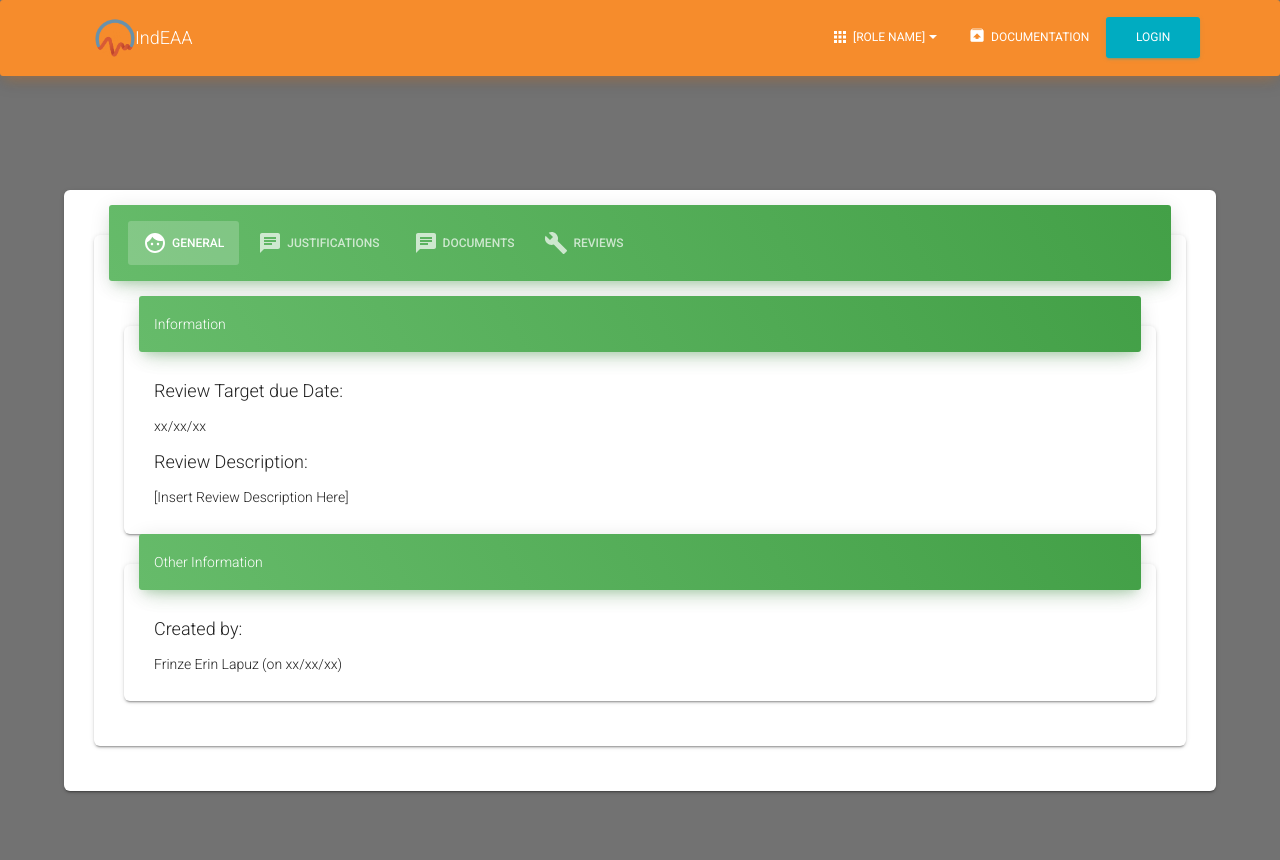
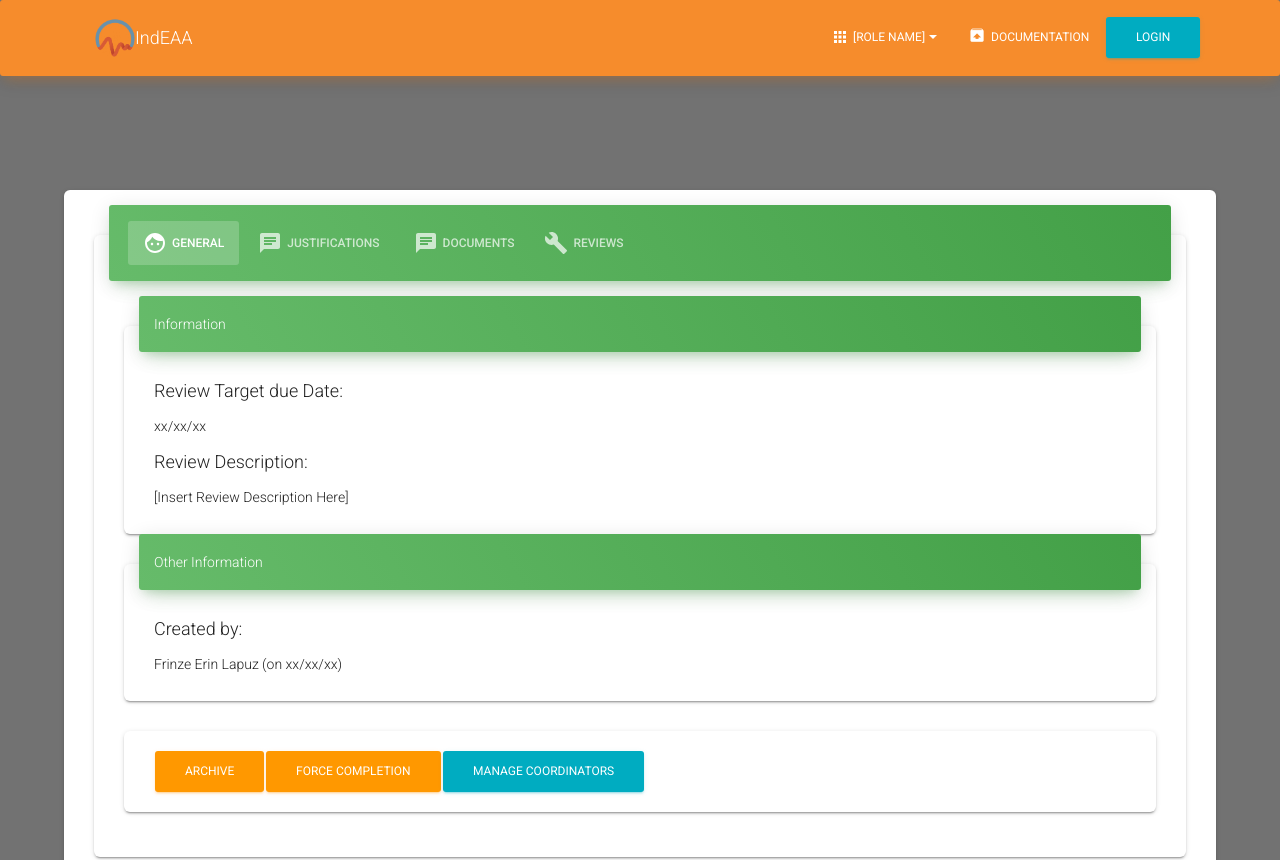
Before and after one commit to uwasystemhealth/IndEAA, a Next.js app in the folder client/: page /coordinator/1 in a window 1280 px wide. Shown: the top 860 px of the page. Built offline with nearby package versions, Linux system fonts and the light colour scheme.

Commit message:
ADDED quick management buttons to coordinator page

```diff
--- /dev/null
+++ b/client/components/Coordinator/EvaluationOverview/General/Controls.js
@@ -0,0 +1,18 @@
+import Card from "components/MaterialKit/Card/Card.js";
+import CardBody from "components/MaterialKit/Card/CardBody.js";
+import CardHeader from "components/MaterialKit/Card/CardHeader.js";
+import Button from "components/MaterialKit/CustomButtons/Button.js";
+
+const Controls = () => {
+  return (
+    <Card>
+      <CardBody>
+        <Button color="warning">Archive</Button>
+        <Button color="warning">Force Completion</Button>
+        <Button color="info">Manage Coordinators</Button>
+      </CardBody>
+    </Card>
+  );
+};
+
+export default Controls;
--- a/client/components/Coordinator/EvaluationOverview/General/index.js
+++ b/client/components/Coordinator/EvaluationOverview/General/index.js
@@ -1,12 +1,14 @@
 // CUSTOM COMPONENTS
 import Information from "./Information.js";
 import OtherInformation from "./OtherInformation.js";
+import Controls from "./Controls.js";
 
 const General = () => {
   return (
     <div>
       <Information />
       <OtherInformation />
+      <Controls />
     </div>
   );
 };
```
